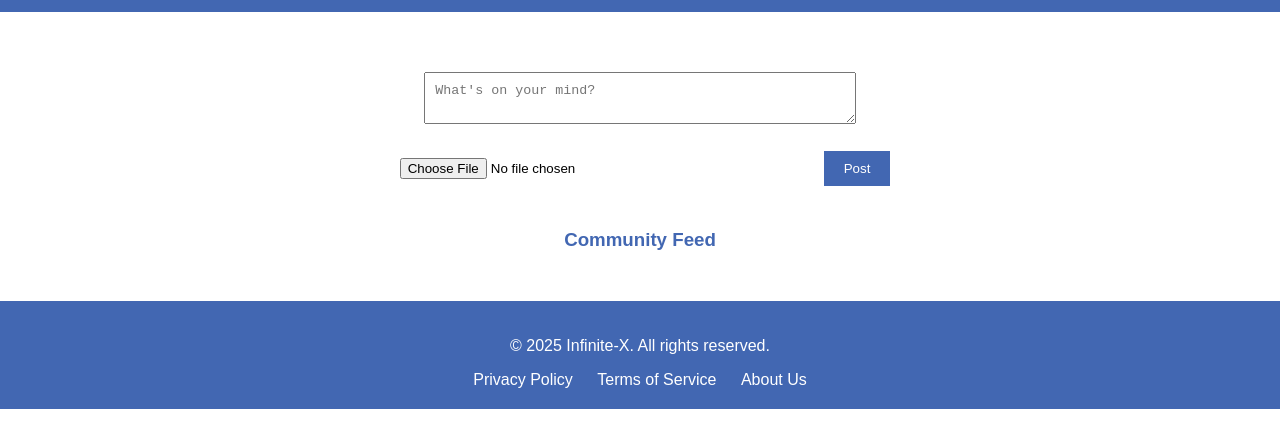
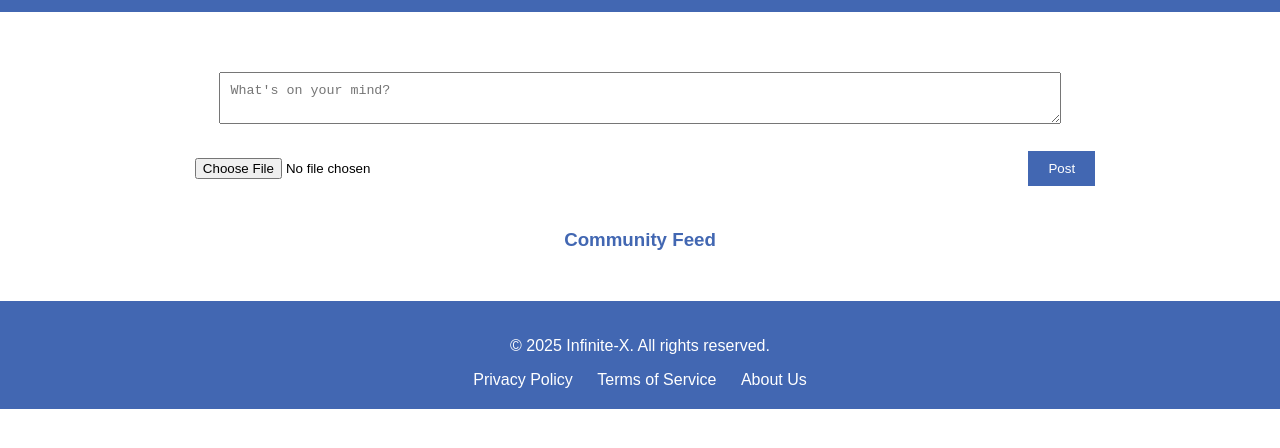
Before and after one commit to Seith256/Infinite-X, a plain HTML site: page index.html in a window 1280 px wide. Shown: the part 168-616 px from the top of the page. Drawn offline with Linux system fonts and the light colour scheme.

Commit message:
Update style.css

```diff
--- a/style.css
+++ b/style.css
@@ -22,7 +22,7 @@ body, html {
 }
 
 .auth-container, .container {
-    width: 40%;
+    width: 80%;
     margin: 50px auto;
     text-align: center;
 }
```
